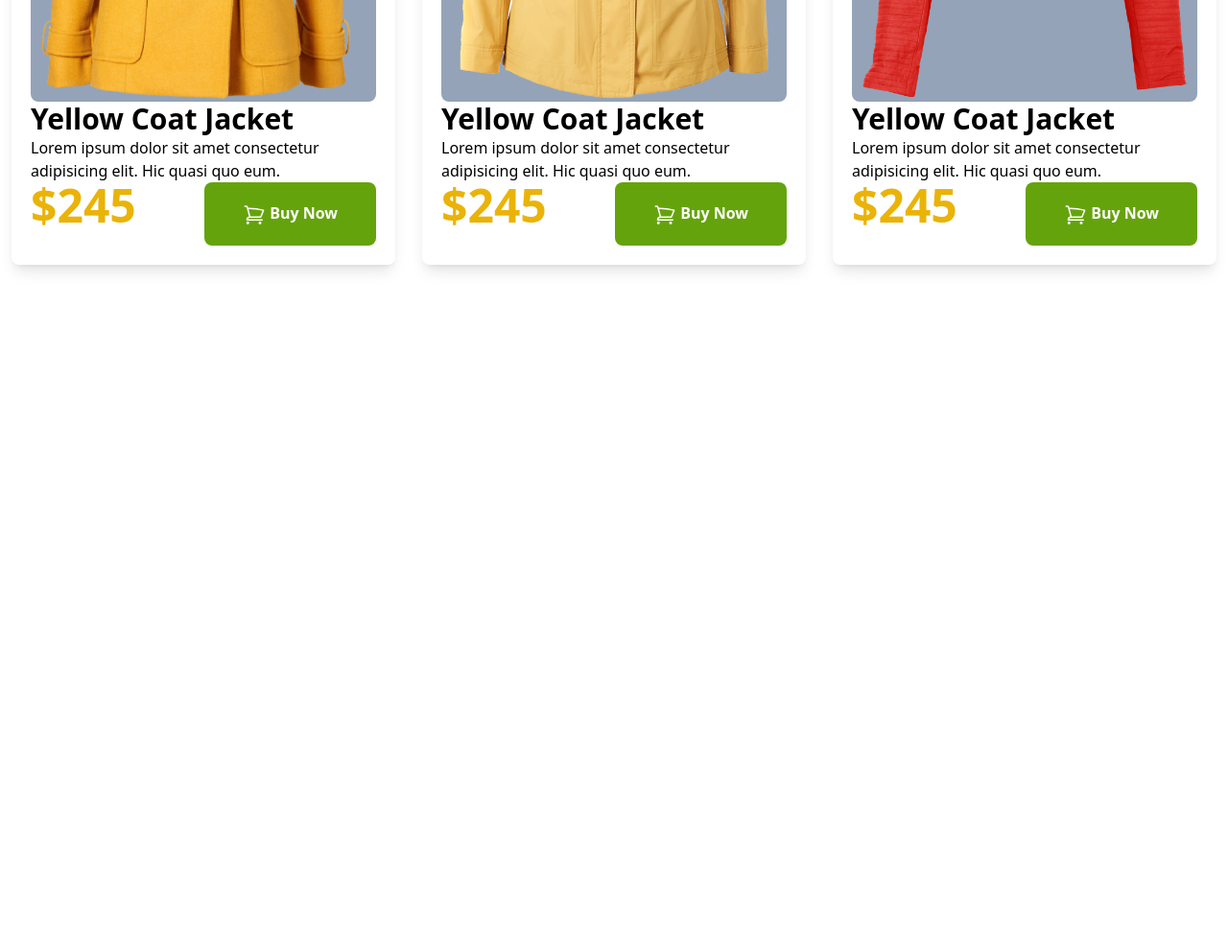
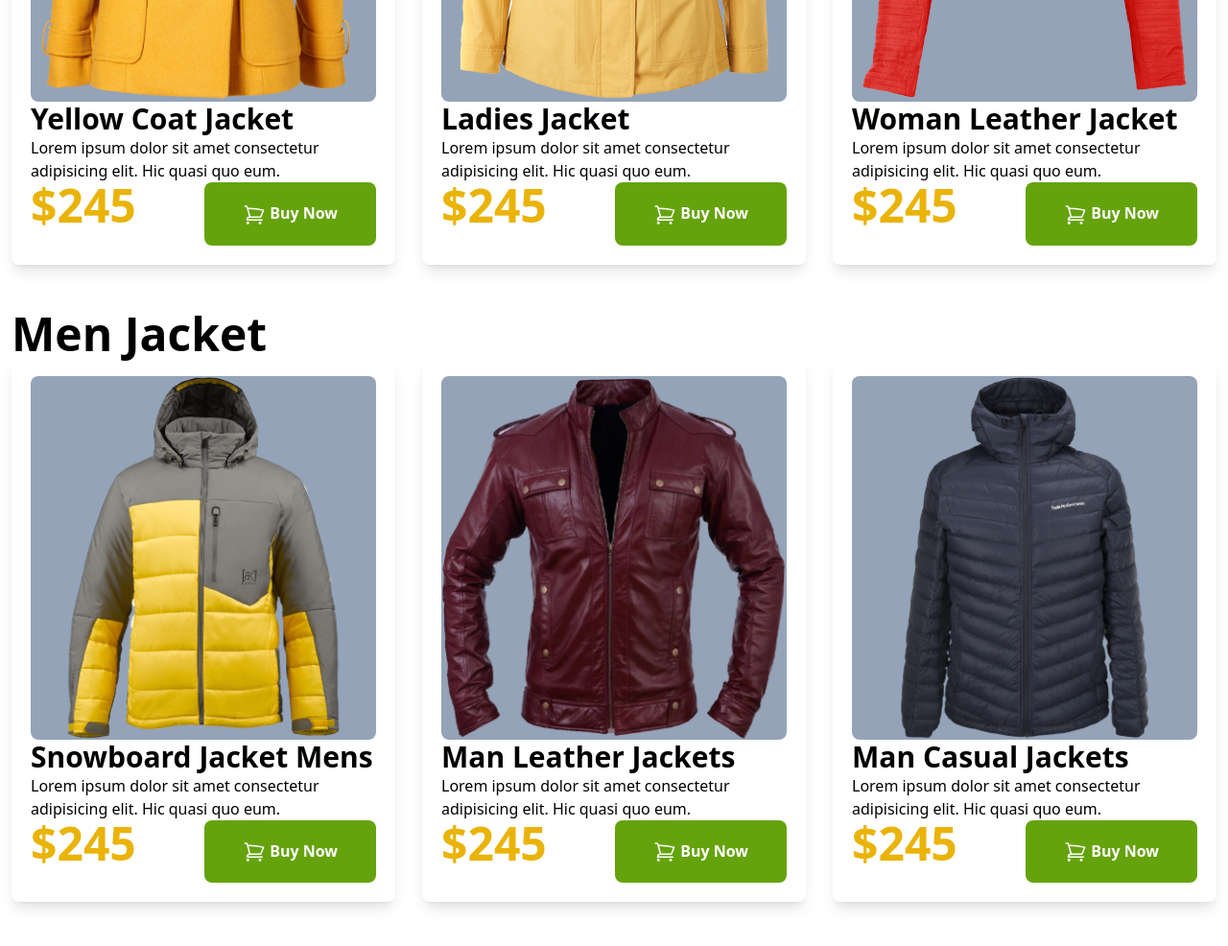
Before and after one commit to SaidulIslam16/penguin-fashion-with-tailwind-css, a plain HTML site: page index.html in a window 1280 px wide. Shown: the part 1028-2014 px from the top of the page at 96% size. Before the commit the page ends 1328 px from the top, so only its background shows below. Drawn offline with nearby package versions, Linux system fonts and the light colour scheme.

Commit message:
men jacket section added

```diff
--- a/index.html
+++ b/index.html
@@ -72,7 +72,7 @@
                     <div class="bg-slate-400 rounded-lg">
                         <img src="images/jacket-2.png" alt="">
                     </div>
-                    <h3 class="text-3xl font-bold">Yellow Coat Jacket</h3>
+                    <h3 class="text-3xl font-bold">Ladies Jacket </h3>
                     <p>Lorem ipsum dolor sit amet consectetur adipisicing elit. Hic quasi quo eum.</p>
                     <div class="flex justify-between">
                         <h2 class="text-5xl text-yellow-500 font-bold">$245</h2>
@@ -90,7 +90,68 @@
                     <div class="bg-slate-400 rounded-lg">
                         <img src="images/jacket-3.png" alt="">
                     </div>
-                    <h3 class="text-3xl font-bold">Yellow Coat Jacket</h3>
+                    <h3 class="text-3xl font-bold">Woman Leather Jacket </h3>
+                    <p>Lorem ipsum dolor sit amet consectetur adipisicing elit. Hic quasi quo eum.</p>
+                    <div class="flex justify-between">
+                        <h2 class="text-5xl text-yellow-500 font-bold">$245</h2>
+                        <button class="bg-lime-600 text-white py-5 px-10 rounded-lg font-bold">
+                            <svg xmlns="http://www.w3.org/2000/svg" fill="none" viewBox="0 0 24 24" stroke-width="1.5"
+                                stroke="currentColor" class="w-6 h-6 inline">
+                                <path stroke-linecap="round" stroke-linejoin="round"
+                                    d="M2.25 3h1.386c.51 0 .955.343 1.087.835l.383 1.437M7.5 14.25a3 3 0 00-3 3h15.75m-12.75-3h11.218c1.121-2.3 2.1-4.684 2.924-7.138a60.114 60.114 0 00-16.536-1.84M7.5 14.25L5.106 5.272M6 20.25a.75.75 0 11-1.5 0 .75.75 0 011.5 0zm12.75 0a.75.75 0 11-1.5 0 .75.75 0 011.5 0z" />
+                            </svg>
+                            Buy Now
+                        </button>
+                    </div>
+                </div>
+
+            </div>
+        </section>
+        <!-- men jacket section -->
+        <section class="my-12">
+            <h2 class="text-5xl font-bold">Men Jacket</h2>
+            <div class="grid grid-cols-3 gap-7">
+                <div class="p-5 shadow-lg rounded-lg">
+                    <div class="bg-slate-400 rounded-lg">
+                        <img src="images/jacket-4.png" alt="">
+                    </div>
+                    <h3 class="text-3xl font-bold">Snowboard Jacket Mens</h3>
+                    <p>Lorem ipsum dolor sit amet consectetur adipisicing elit. Hic quasi quo eum.</p>
+                    <div class="flex justify-between">
+                        <h2 class="text-5xl text-yellow-500 font-bold">$245</h2>
+                        <button class="bg-lime-600 text-white py-5 px-10 rounded-lg font-bold">
+                            <svg xmlns="http://www.w3.org/2000/svg" fill="none" viewBox="0 0 24 24" stroke-width="1.5"
+                                stroke="currentColor" class="w-6 h-6 inline">
+                                <path stroke-linecap="round" stroke-linejoin="round"
+                                    d="M2.25 3h1.386c.51 0 .955.343 1.087.835l.383 1.437M7.5 14.25a3 3 0 00-3 3h15.75m-12.75-3h11.218c1.121-2.3 2.1-4.684 2.924-7.138a60.114 60.114 0 00-16.536-1.84M7.5 14.25L5.106 5.272M6 20.25a.75.75 0 11-1.5 0 .75.75 0 011.5 0zm12.75 0a.75.75 0 11-1.5 0 .75.75 0 011.5 0z" />
+                            </svg>
+                            Buy Now
+                        </button>
+                    </div>
+                </div>
+                <div class="p-5 shadow-lg rounded-lg">
+                    <div class="bg-slate-400 rounded-lg">
+                        <img src="images/jacket-5.png" alt="">
+                    </div>
+                    <h3 class="text-3xl font-bold">Man Leather Jackets</h3>
+                    <p>Lorem ipsum dolor sit amet consectetur adipisicing elit. Hic quasi quo eum.</p>
+                    <div class="flex justify-between">
+                        <h2 class="text-5xl text-yellow-500 font-bold">$245</h2>
+                        <button class="bg-lime-600 text-white py-5 px-10 rounded-lg font-bold">
+                            <svg xmlns="http://www.w3.org/2000/svg" fill="none" viewBox="0 0 24 24" stroke-width="1.5"
+                                stroke="currentColor" class="w-6 h-6 inline">
+                                <path stroke-linecap="round" stroke-linejoin="round"
+                                    d="M2.25 3h1.386c.51 0 .955.343 1.087.835l.383 1.437M7.5 14.25a3 3 0 00-3 3h15.75m-12.75-3h11.218c1.121-2.3 2.1-4.684 2.924-7.138a60.114 60.114 0 00-16.536-1.84M7.5 14.25L5.106 5.272M6 20.25a.75.75 0 11-1.5 0 .75.75 0 011.5 0zm12.75 0a.75.75 0 11-1.5 0 .75.75 0 011.5 0z" />
+                            </svg>
+                            Buy Now
+                        </button>
+                    </div>
+                </div>
+                <div class="p-5 shadow-lg rounded-lg">
+                    <div class="bg-slate-400 rounded-lg">
+                        <img src="images/jacket-6.png" alt="">
+                    </div>
+                    <h3 class="text-3xl font-bold">Man Casual Jackets</h3>
                     <p>Lorem ipsum dolor sit amet consectetur adipisicing elit. Hic quasi quo eum.</p>
                     <div class="flex justify-between">
                         <h2 class="text-5xl text-yellow-500 font-bold">$245</h2>
```
